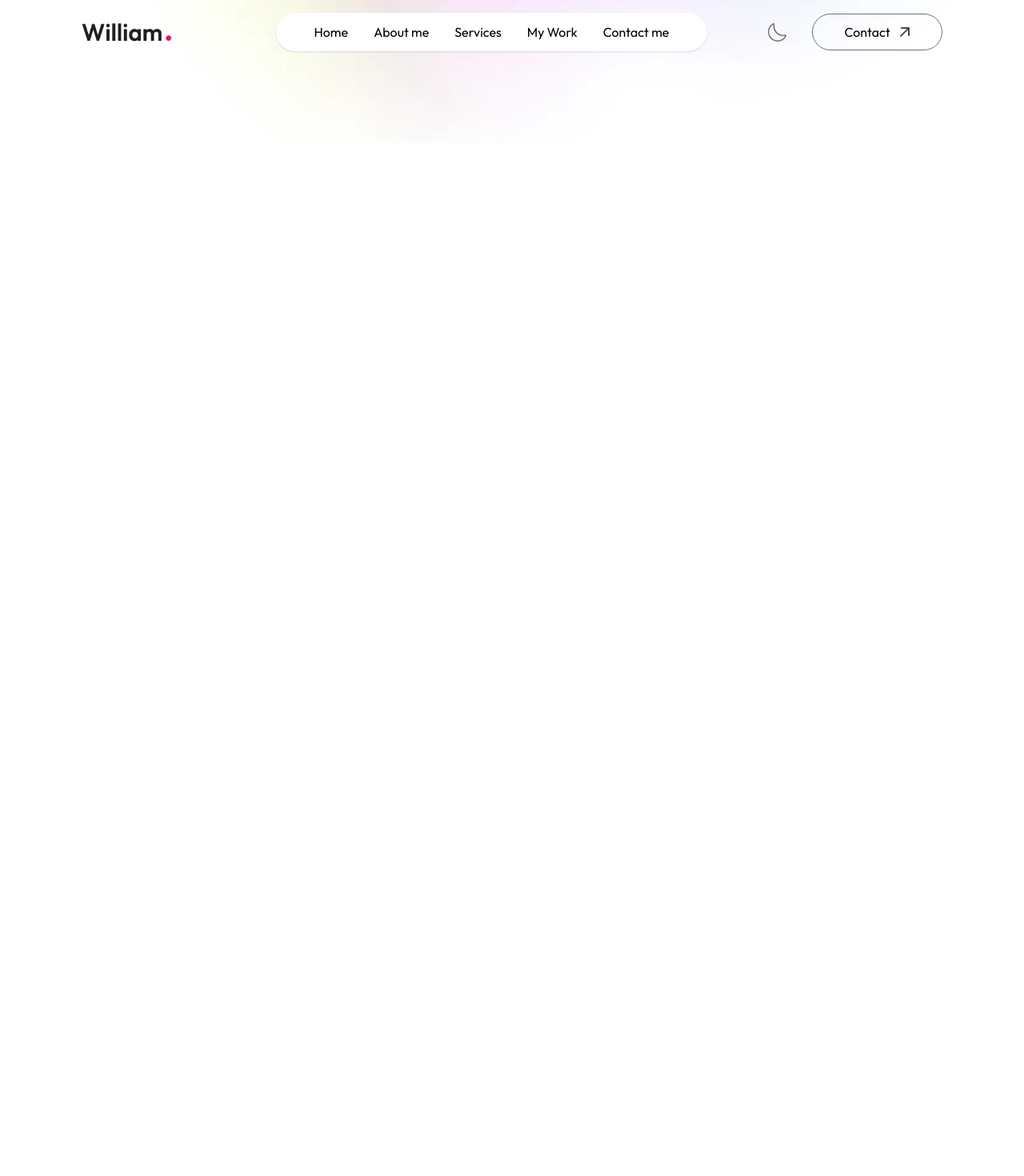
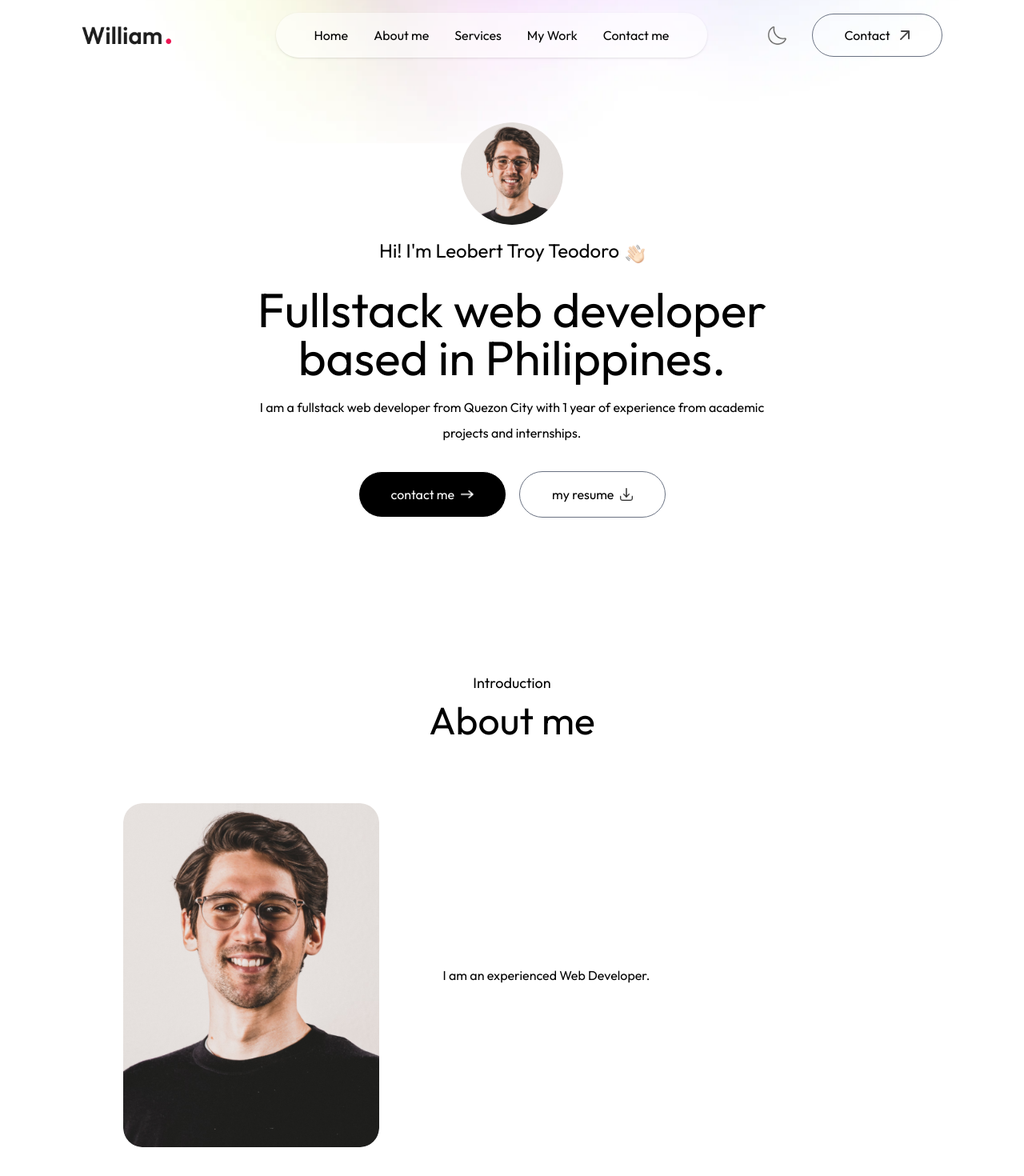
Before and after one commit to itsme-troy/Portfolio, a Next.js app: page / in a window 1280 px wide. Shown: the top 1470 px of the page at 80% size. Before the commit the page ends 800 px from the top, so only its background shows below. Built offline with nearby package versions, Linux system fonts and the light colour scheme; a web font is replaced by a local one.

Commit message:
Completed Navbar Section

```diff
--- /dev/null
+++ b/app/components/About.jsx
@@ -0,0 +1,31 @@
+import { assets } from '@/assets/assets'
+import Image from 'next/image'
+import React from 'react'
+
+const About = () => {
+  return (
+    <div id='about' className='w-full px-[12%] py-10
+        scroll-mt-20' >
+      <h4 className='text-center mb-2 text-lg font-Ovo'> Introduction </h4>
+      <h2 className='text-center text-5xl font-Ovo'>
+         About me </h2>
+
+        <div className='flex w-full flex-col lg:flex-row
+             items-center gap-20 my-20'>
+            <div className='w-64 sm:w-80 rounded-3x1 max-w-none'>
+                <Image src={assets.user_image} alt='user'
+                    className='w-full rounded-3xl'/>
+            </div>
+
+            <div className='flex-1'>
+                <p>
+                    I am an experienced Web Developer.
+                </p>
+            </div>
+        </div>
+
+    </div>
+  )
+}
+
+export default About
--- /dev/null
+++ b/app/components/Header.jsx
@@ -0,0 +1,41 @@
+import { assets } from '@/assets/assets'
+import Image from 'next/image'
+import React from 'react'
+
+
+const Header = () => {
+  return (
+    <div className='w-11/12 max-w-3xl text-center mx-auto
+        h-screen flex flex-col items-center justify-center gap-4'>
+        <div>
+            <Image src={assets.profile_img} alt='' className='rounded-full w-32'/>
+        </div>
+           <h3 className='flex items-end gap-2 text-xl md:text-2xl mb-3 font-Ovo'
+            > Hi! I'm Leobert Troy Teodoro <Image src={assets.hand_icon} alt=''
+                className='w-6'/> </h3>
+
+            <h1 className='text-3xl sm:text-6xl lg-text-[66px] font-Ovo'>
+                Fullstack web developer based in Philippines. </h1>
+
+            <p className='max-w-2xl mx-auto font-Ovo'
+            >I am a fullstack web developer from Quezon City with 1 year of experience from academic projects and internships.
+                 </p>
+
+            <div className='flex flex-col sm:flex-row items-center gap-4 mt-4'>
+                <a href="#contact"
+                    className='px-10 py-3 border border-white rounded-full bg-black
+                    text-white flex items-center gap-2'
+                    >contact me <Image src={assets.right_arrow_white}
+                    alt='' className="w-4"/> </a>
+
+                <a href="/sample-resume.pdf" download
+                    className='px-10 py-3 border rounded-full border-gray-500 flex
+                    items-center gap-2'>
+                    my resume <Image src={assets.download_icon} alt='' className="w-4"/> </a>
+            </div>
+
+    </div>
+  )
+}
+
+export default Header
--- a/app/components/Navbar.jsx
+++ b/app/components/Navbar.jsx
@@ -26,7 +26,7 @@
                 cursor-pointer mr-14'/>
         </a>
         <ul className='hidden md:flex items-center gap-6 lg:gap-8
-            rounded-full px-12 py-3 bg-white shadow-sm bg-opacity-50'>
+            rounded-full px-12 py-3 bg-white/50 shadow-sm bg-opacity-50'>
 
             <li> <a className='font-Ovo' href="#top">Home</a></li>
             <li> <a className='font-Ovo' href="#about">About me</a></li>
--- a/app/globals.css
+++ b/app/globals.css
@@ -3,8 +3,7 @@
 @tailwind utilities;
 @import "tailwindcss";
 
-
+/* apply all outfit font in html elements */
 *{
     font-family: Outfit;
-
 }
--- a/app/layout.js
+++ b/app/layout.js
@@ -10,8 +10,6 @@
 });
 
 
-
-
 export const metadata = {
   title: "Portfolio - Troy",
   description: "",
@@ -19,10 +17,9 @@
 
 export default function RootLayout({ children }) {
   return (
-    <html lang="en">
+    <html lang="en" className="scroll-smooth">
       <body
-        className={`${outfit.className} ${ovo.className}
-        antialiased`}
+      className={`${outfit.className} ${ovo.className} antialiased leading-8 overflow-x-hidden font-outfit`}   // leading-8 for increase line height
       >
         {children}
       </body>
--- a/app/page.js
+++ b/app/page.js
@@ -1,10 +1,14 @@
 'use client'
+import About from "./components/About";
+import Header from "./components/Header";
 import Navbar from "./components/Navbar";
 
 export default function Home() {
   return (
     <>
     <Navbar/>
+    <Header/>
+    <About/>
     </>
   );
 }
--- a/tailwind.config.mjs
+++ b/tailwind.config.mjs
@@ -17,6 +17,8 @@
       fontFamily: {
         Outfit: ["Outfit", "sans-serif"],
         Ovo: ["Ovo", "Serif"]
+        // outfit: ["var(--font-outfit)"],
+        // ovo: ["var(--font-ovo)"],
       }
     },
   },
```
